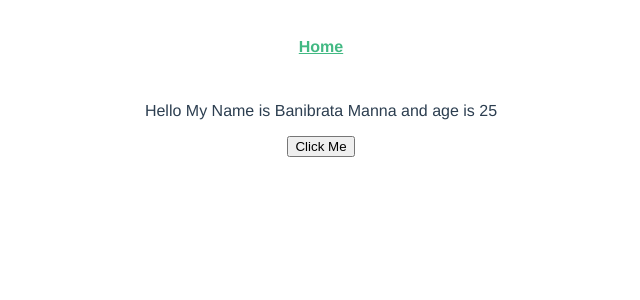
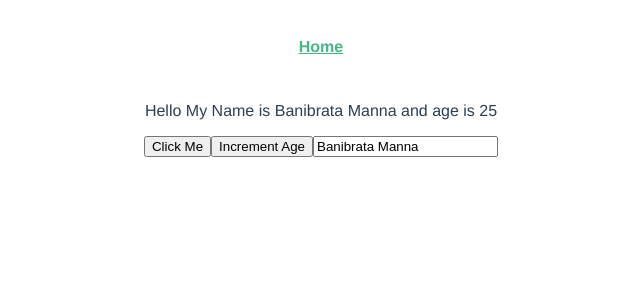
Before and after one commit to Banibrata-Manna/vue-composition, a Vue app: page / in a window 1280 px wide. Shown: the top 300 px of the page, without its empty margins (319-959 px from the left). Built offline with nearby package versions, Linux system fonts and the light colour scheme.

Commit message:
Refs for reactivity

```diff
--- a/src/views/HomeView.vue
+++ b/src/views/HomeView.vue
@@ -2,6 +2,8 @@
   <div class="home">
     <p ref="para"> Hello My Name is {{ name }} and age is {{ age }}</p>
     <button @click="handleClick">Click Me</button>
+    <button @click="increamentAge">Increment Age</button>
+    <input type="text" v-model="name"/>
   </div>
 </template>
 
@@ -24,23 +26,30 @@ export default {
 
 
     // valuse defined here are not reactive as in data() { } property.
-    let name = 'Banibrata Manna';
-    let age = 25;
+    const name = ref('Banibrata Manna');
+    const age = ref(25);
+    // These variables being const doesn't mean that these can't be changedd or are constant, it means only the references to the variables are contant and their values can still change.
 
     const handleClick = () => {
       if (para.value) {
         para.value.style.color = 'red';
         para.value.style.fontSize = '30px';
         para.value.style.fontWeight = 'bold';
-        para.value.textContent = 'Button Clicked. Name is Sonu and age is 24';
+        name.value = 'Bani';
+        age.value = 24;
       }
     };
+    const increamentAge = () => {
+      if (age.value) {
+        age.value++;
+      }
+    }
 
     return {
       // name: name,
       // age: age
       name, age, handleClick,
-      para
+      para, increamentAge
     };
   }
 }
```
